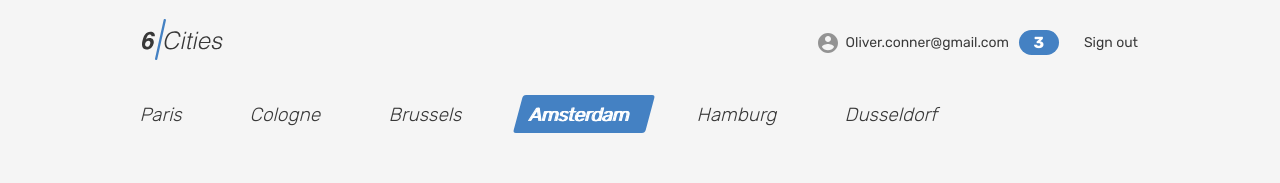
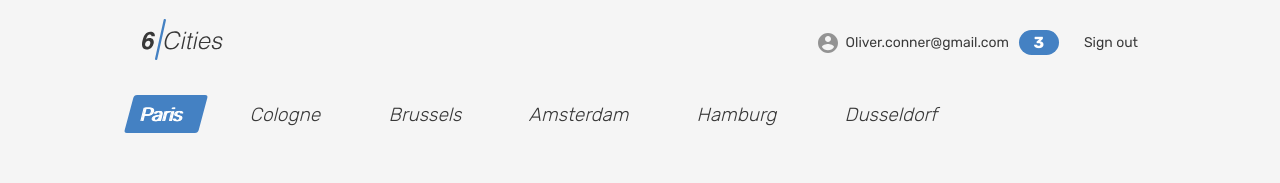
Before and after one commit to htmlacademy-react/1886249-six-cities-17, a React (Vite) app: page / in a window 1280 px wide. Shown: the top 183 px of the page. Built offline with nearby package versions, Linux system fonts and the light colour scheme.

Commit message:
add navlinks for cities but dont work

```diff
--- a/src/App.tsx/App.tsx
+++ b/src/App.tsx/App.tsx
@@ -12,7 +12,7 @@ function App() {
     <BrowserRouter>
       <Routes>
         <Route path="/" element={<Layout />} >
-          <Route index element={<MainPage placesToStay={placesToStay} />} />
+          <Route path='/' index element={<MainPage placesToStay={placesToStay} />} />
           <Route path="/favourites" element={<FavouritesPage />} />
           <Route path="/offer/:id" element={<OfferPage />} />
         </Route>
--- a/src/pages/main-page/MainPage.tsx
+++ b/src/pages/main-page/MainPage.tsx
@@ -1,9 +1,11 @@
+import { NavLink } from 'react-router-dom';
 import OfferCard from '../../components/offer-card-main/OfferCard';
 import { amsterdamOffers } from '../mock-data';
 
 type MainPageProps = {
   placesToStay: number;
 }
+
 
 export default function MainPage ({placesToStay}: MainPageProps): JSX.Element {
   return (
@@ -13,34 +15,34 @@ export default function MainPage ({placesToStay}: MainPageProps): JSX.Element {
         <section className="locations container">
           <ul className="locations__list tabs__list">
             <li className="locations__item">
-              <a className="locations__item-link tabs__item" href="#">
+              <NavLink to='/' className='locations__item-link tabs__item tabs__item--active'>
                 <span>Paris</span>
-              </a>
+              </NavLink>
             </li>
             <li className="locations__item">
-              <a className="locations__item-link tabs__item" href="#">
+              <NavLink to='/' className="locations__item-link tabs__item">
                 <span>Cologne</span>
-              </a>
+              </NavLink>
             </li>
             <li className="locations__item">
-              <a className="locations__item-link tabs__item" href="#">
+              <NavLink to='/' className="locations__item-link tabs__item">
                 <span>Brussels</span>
-              </a>
+              </NavLink>
             </li>
             <li className="locations__item">
-              <a className="locations__item-link tabs__item tabs__item--active">
+              <NavLink to='/' className="locations__item-link tabs__item">
                 <span>Amsterdam</span>
-              </a>
+              </NavLink>
             </li>
             <li className="locations__item">
-              <a className="locations__item-link tabs__item" href="#">
+              <NavLink to='/' className="locations__item-link tabs__item">
                 <span>Hamburg</span>
-              </a>
+              </NavLink>
             </li>
             <li className="locations__item">
-              <a className="locations__item-link tabs__item" href="#">
+              <NavLink to='/' className="locations__item-link tabs__item">
                 <span>Dusseldorf</span>
-              </a>
+              </NavLink>
             </li>
           </ul>
         </section>
```
